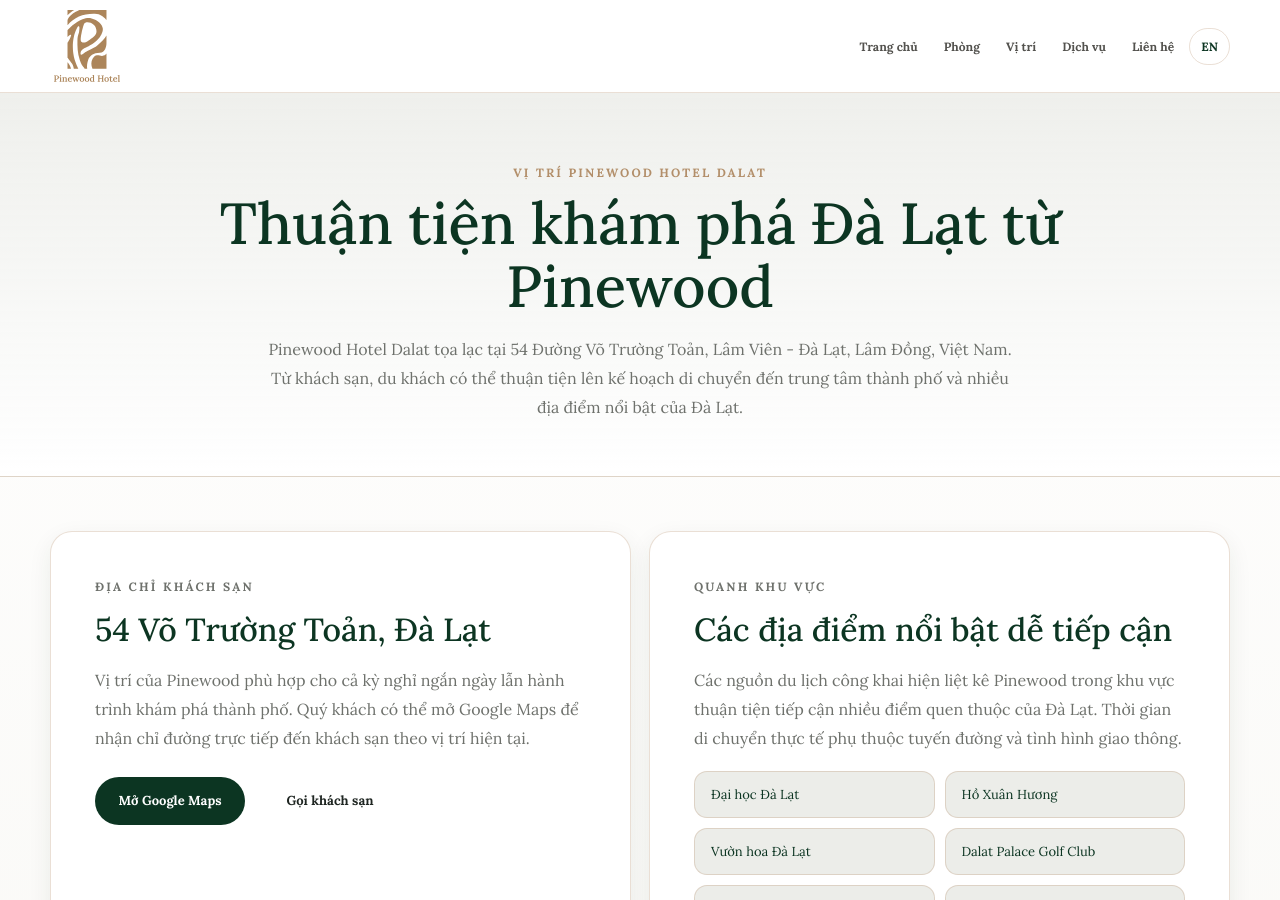
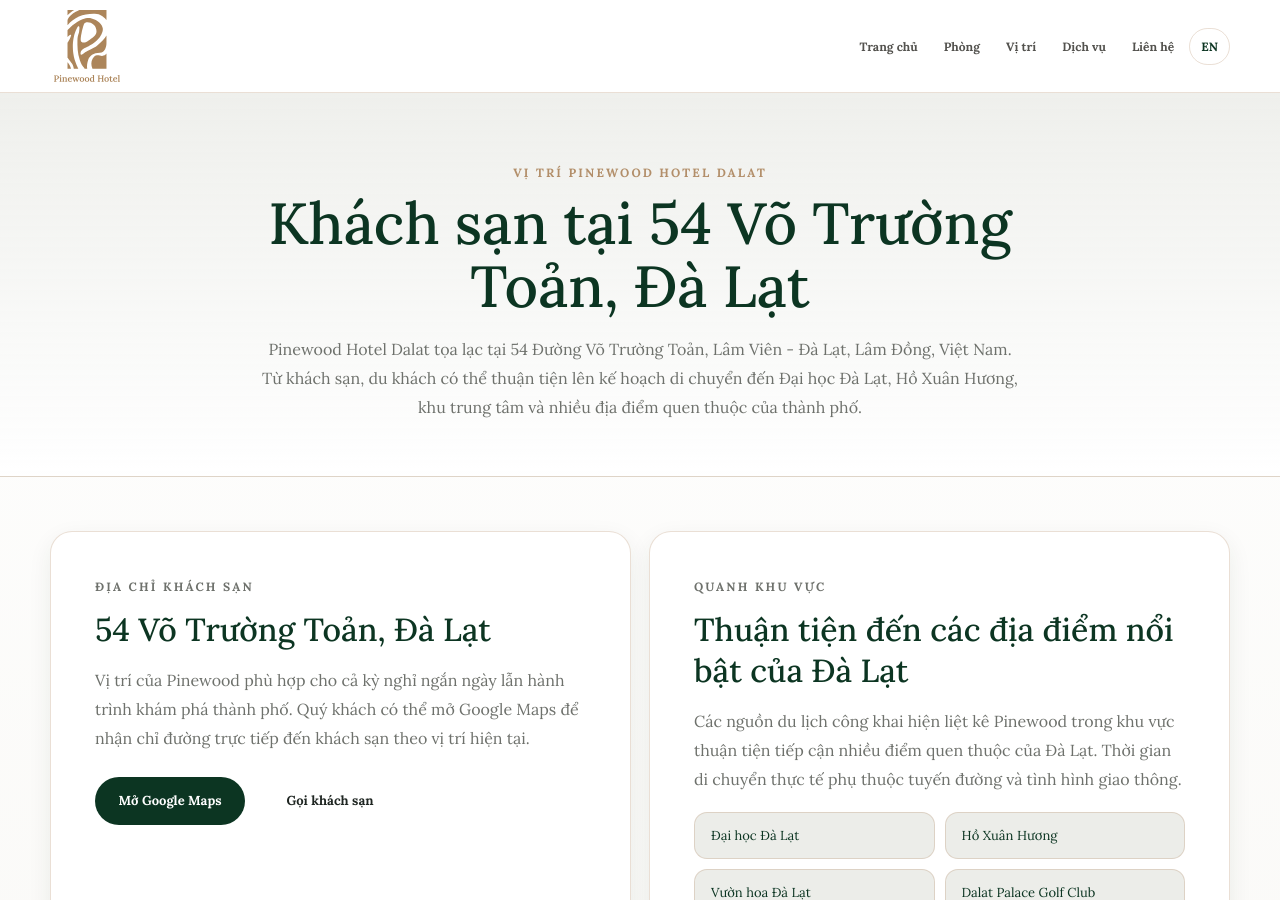
Before and after one commit to VietNguyen16/pinewood-hotel, a Jekyll site: the page built from vi-tri/index.html, in a window 1280 px wide and 900 px high. Built offline with Jekyll 4.4.1, drawn with Linux system fonts in a browser that asks for light colours.

Commit message:
Strengthen Vietnamese local hotel search intent

```diff
--- a/vi-tri/index.html
+++ b/vi-tri/index.html
@@ -2,8 +2,8 @@
 layout: app
 standalone: true
 lang: vi
-title: Vị trí khách sạn | Pinewood Hotel Dalat
-description: Pinewood Hotel Dalat tại 54 Võ Trường Toản, Đà Lạt. Xem vị trí, chỉ đường và các địa điểm nổi bật quanh khu vực để thuận tiện lên kế hoạch lưu trú.
+title: Khách sạn Võ Trường Toản Đà Lạt | Pinewood Hotel Dalat
+description: Pinewood Hotel Dalat tại 54 Võ Trường Toản, Đà Lạt. Xem chỉ đường và vị trí thuận tiện để khám phá Đại học Đà Lạt, Hồ Xuân Hương và trung tâm thành phố.
 canonical: https://pinewoodhotel.vn/vi-tri/
 alternate_vi: https://pinewoodhotel.vn/vi-tri/
 alternate_en: https://pinewoodhotel.vn/en/location/
@@ -11,9 +11,9 @@
 breadcrumb_name: Vị trí
 robots: index,follow,max-image-preview:large,max-snippet:-1,max-video-preview:-1
 ---
-<section class="marketing-hero"><div class="shell marketing-hero-inner"><p class="eyebrow">VỊ TRÍ PINEWOOD HOTEL DALAT</p><h1>Thuận tiện khám phá Đà Lạt từ Pinewood</h1><p>Pinewood Hotel Dalat tọa lạc tại 54 Đường Võ Trường Toản, Lâm Viên - Đà Lạt, Lâm Đồng, Việt Nam. Từ khách sạn, du khách có thể thuận tiện lên kế hoạch di chuyển đến trung tâm thành phố và nhiều địa điểm nổi bật của Đà Lạt.</p></div></section>
+<section class="marketing-hero"><div class="shell marketing-hero-inner"><p class="eyebrow">VỊ TRÍ PINEWOOD HOTEL DALAT</p><h1>Khách sạn tại 54 Võ Trường Toản, Đà Lạt</h1><p>Pinewood Hotel Dalat tọa lạc tại 54 Đường Võ Trường Toản, Lâm Viên - Đà Lạt, Lâm Đồng, Việt Nam. Từ khách sạn, du khách có thể thuận tiện lên kế hoạch di chuyển đến Đại học Đà Lạt, Hồ Xuân Hương, khu trung tâm và nhiều địa điểm quen thuộc của thành phố.</p></div></section>
 <section class="marketing-section"><div class="shell marketing-two-col">
   <article class="marketing-panel"><p class="eyebrow">ĐỊA CHỈ KHÁCH SẠN</p><h2>54 Võ Trường Toản, Đà Lạt</h2><p>Vị trí của Pinewood phù hợp cho cả kỳ nghỉ ngắn ngày lẫn hành trình khám phá thành phố. Quý khách có thể mở Google Maps để nhận chỉ đường trực tiếp đến khách sạn theo vị trí hiện tại.</p><div class="marketing-cta"><a class="button button-primary" href="https://www.google.com/maps/dir/?api=1&destination=Pinewood%20Hotel%20Dalat%2C%2054%20%C4%90%C6%B0%E1%BB%9Dng%20V%C3%B5%20Tr%C6%B0%E1%BB%9Dng%20To%E1%BA%A3n%2C%20%C4%90%C3%A0%20L%E1%BA%A1t%2C%20L%C3%A2m%20%C4%90%E1%BB%93ng%2C%20Vi%E1%BB%87t%20Nam" target="_blank" rel="noopener noreferrer">Mở Google Maps</a><a class="button" href="tel:+84785098686">Gọi khách sạn</a></div></article>
-  <article class="marketing-panel"><p class="eyebrow">QUANH KHU VỰC</p><h2>Các địa điểm nổi bật dễ tiếp cận</h2><p>Các nguồn du lịch công khai hiện liệt kê Pinewood trong khu vực thuận tiện tiếp cận nhiều điểm quen thuộc của Đà Lạt. Thời gian di chuyển thực tế phụ thuộc tuyến đường và tình hình giao thông.</p><div class="location-landmarks"><span>Đại học Đà Lạt</span><span>Hồ Xuân Hương</span><span>Vườn hoa Đà Lạt</span><span>Dalat Palace Golf Club</span><span>Chợ Đà Lạt</span><span>Trung tâm thành phố Đà Lạt</span></div></article>
+  <article class="marketing-panel"><p class="eyebrow">QUANH KHU VỰC</p><h2>Thuận tiện đến các địa điểm nổi bật của Đà Lạt</h2><p>Các nguồn du lịch công khai hiện liệt kê Pinewood trong khu vực thuận tiện tiếp cận nhiều điểm quen thuộc của Đà Lạt. Thời gian di chuyển thực tế phụ thuộc tuyến đường và tình hình giao thông.</p><div class="location-landmarks"><span>Đại học Đà Lạt</span><span>Hồ Xuân Hương</span><span>Vườn hoa Đà Lạt</span><span>Dalat Palace Golf Club</span><span>Chợ Đà Lạt</span><span>Trung tâm thành phố Đà Lạt</span></div></article>
 </div></section>
 <section class="marketing-section"><div class="shell"><article class="marketing-panel"><p class="eyebrow">LÊN KẾ HOẠCH LƯU TRÚ</p><h2>Từ vị trí đến trải nghiệm</h2><p>Để tối ưu hành trình tại Đà Lạt, Quý khách có thể kết hợp thông tin vị trí với trang phòng nghỉ và dịch vụ của Pinewood. Nếu cần hỗ trợ đường đi hoặc thông tin lưu trú, hãy liên hệ trực tiếp Lễ tân.</p><div class="marketing-cta"><a class="button button-primary" href="/phong/">Xem phòng nghỉ</a><a class="button" href="/dich-vu/">Xem dịch vụ</a><a class="button" href="/lien-he/">Liên hệ Pinewood</a></div><div class="seo-social-strip"><a href="https://www.instagram.com/pinewooddalat/" target="_blank" rel="me noopener noreferrer">Instagram · @pinewooddalat</a><a href="https://www.tiktok.com/@dalat.pinewood" target="_blank" rel="me noopener noreferrer">TikTok · @dalat.pinewood</a></div></article></div></section>
```
